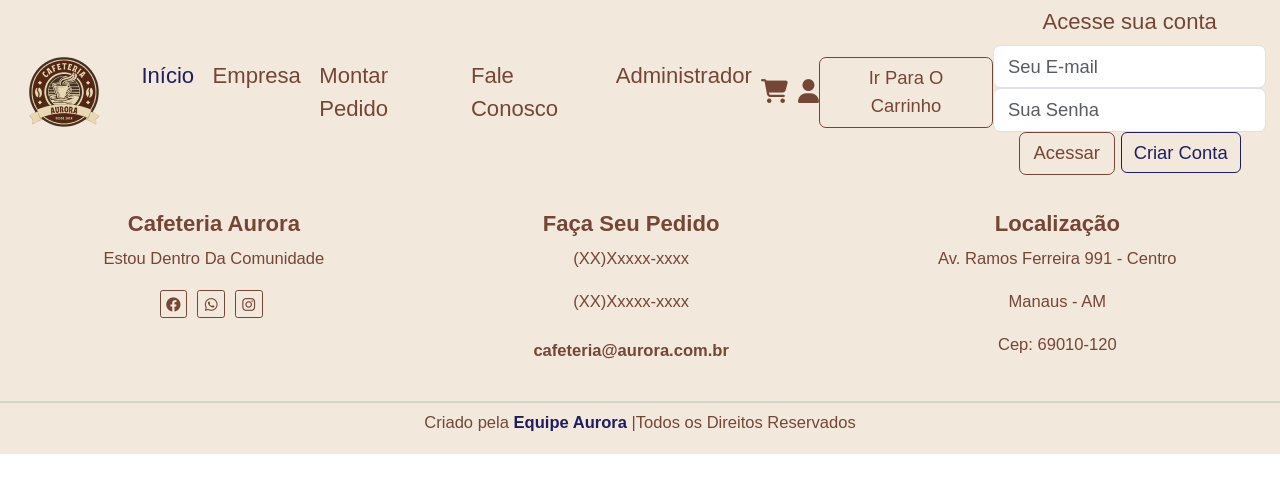
After one commit to elzilanebarreto/cafeteria-aurora, a PHP site: page /index.php in a window 1280 px wide. The commit adds this page. Shown: the top 493 px of the page. Run offline with PHP 8.4, Linux system fonts and the light colour scheme.

Commit message:
Passando o conteúdo feito para php

```diff
--- /dev/null
+++ b/footer.php
@@ -0,0 +1,46 @@
+    <footer class="rodape">
+      <div class="cima">
+        <div class="box">
+          <h3>Cafeteria Aurora</h3>
+          <p>Estou Dentro Da Comunidade</p>
+          <p class="rodape__rede">
+            <a href="" class="fab fa-facebook"></a>
+            <a href="" class="fab fa-whatsapp"></a>
+            <a href="" class="fab fa-instagram"></a>
+          </p>
+        </div>
+        <div class="box">
+          <h3>Faça Seu Pedido</h3>
+          <p>(XX)Xxxxx-xxxx</p>
+          <p>(XX)Xxxxx-xxxx</p>
+          <a
+            href="cafeteria@aurora.com.br"
+            title="cafeteria@aurora.com.br"
+            class="link"
+            >cafeteria@aurora.com.br</a
+          >
+        </div>
+        <div class="box">
+          <h3>Localização</h3>
+          <p>Av. Ramos Ferreira 991 - Centro</p>
+          <p>Manaus - AM</p>
+          <p>Cep: 69010-120</p>
+        </div>
+      </div>
+
+      <div class="linha"></div>
+
+      <div class="baixo">
+        <p>
+          Criado pela <span>Equipe Aurora</span> |Todos os Direitos Reservados
+        </p>
+      </div>
+    </footer>
+
+    <script
+      src="https://cdn.jsdelivr.net/npm/bootstrap@5.3.8/dist/js/bootstrap.bundle.min.js"
+      integrity="sha384-FKyoEForCGlyvwx9Hj09JcYn3nv7wiPVlz7YYwJrWVcXK/BmnVDxM+D2scQbITxI"
+      crossorigin="anonymous"
+    ></script>
+  </body>
+</html>
--- /dev/null
+++ b/header.php
@@ -0,0 +1,81 @@
+<!DOCTYPE html>
+<html lang="pt-br">
+  <head>
+    <meta charset="UTF-8" />
+    <meta name="viewport" content="width=device-width, initial-scale=1.0" />
+    <title>Cafeteria Aurora</title>
+    <link
+      href="https://cdn.jsdelivr.net/npm/bootstrap@5.3.8/dist/css/bootstrap.min.css"
+      rel="stylesheet"
+      integrity="sha384-sRIl4kxILFvY47J16cr9ZwB07vP4J8+LH7qKQnuqkuIAvNWLzeN8tE5YBujZqJLB"
+      crossorigin="anonymous"
+    />
+    <link
+      rel="stylesheet"
+      href="https://cdnjs.cloudflare.com/ajax/libs/font-awesome/6.4.2/css/all.min.css"
+    />
+    <link rel="stylesheet" href="./assets/css/style.css" />
+    <link rel="shortcut icon" href="./assets/img/logo.png" type="image/x-icon" />
+  </head>
+
+  <body>
+    <header class="cabecalho">
+      <nav class="navbar navbar-expand-lg">
+        <div class="container-fluid">
+          <a class="navbar-brand" href="#">
+            <img src="assets/img/logo.png" alt="logo" class="cabecalho__logo" />
+          </a>
+          <button
+            class="navbar-toggler"
+            type="button"
+            data-bs-toggle="collapse"
+            data-bs-target="#navbarNavAltMarkup"
+            aria-controls="navbarNavAltMarkup"
+            aria-expanded="false"
+            aria-label="Toggle navigation"
+          >
+            <span class="navbar-toggler-icon"></span>
+          </button>
+
+          <div class="collapse navbar-collapse" id="navbarNavAltMarkup">
+            <div class="navbar-nav mx-auto">
+              <a class="nav-link active" href="#">Início</a>
+              <a class="nav-link" href="#">Empresa</a>
+              <a class="nav-link" href="#">Montar Pedido</a>
+              <a class="nav-link" href="#">Fale Conosco</a>
+              <a class="nav-link" href="#">Administrador</a>
+            </div>
+
+            <div class="icons">
+              <div id="cart" class="fas fa-shopping-cart"></div>
+              <div id="login" class="fas fa-user"></div>
+            </div>
+
+            <div class="carrinho">
+              <a href="#" class="btn"> Ir Para O Carrinho </a>
+            </div>
+
+            <form action="#" method="post" class="login-form">
+              <h3>Acesse sua conta</h3>
+              <input
+                class="form-control me-2"
+                type="email"
+                name="email"
+                placeholder="Seu E-mail"
+              />
+              <input
+                type="password"
+                name="senha"
+                class="form-control me-2"
+                placeholder="Sua Senha"
+              />
+
+              <div class="cabecalho__botao text-center">
+                <button class="btn" type="submit">Acessar</button>
+                <a href="#" class="btn-cadastro">Criar Conta</a>
+              </div>
+            </form>
+          </div>
+        </div>
+      </nav>
+    </header>
--- a/index.html
+++ b/index.html
@@ -165,8 +165,9 @@
           <h3>Cafeteria Aurora</h3>
           <p>Estou Dentro Da Comunidade</p>
           <p class="rodape__rede">
+            <a href="" class="fab fa-facebook"></a>
+            <a href="" class="fab fa-whatsapp"></a>
             <a href="" class="fab fa-instagram"></a>
-            <a href="" class="fab fa-whatsapp"></a>
           </p>
         </div>
         <div class="box">
--- /dev/null
+++ b/index.php
@@ -0,0 +1,7 @@
+<?php
+    require_once('./header.php');
+?>
+
+<?php
+    require_once('./footer.php');
+?>
```
Also changed, not shown: assets/css/style.css (+34 -0 lines), config.php (added, +20 -0 lines).
